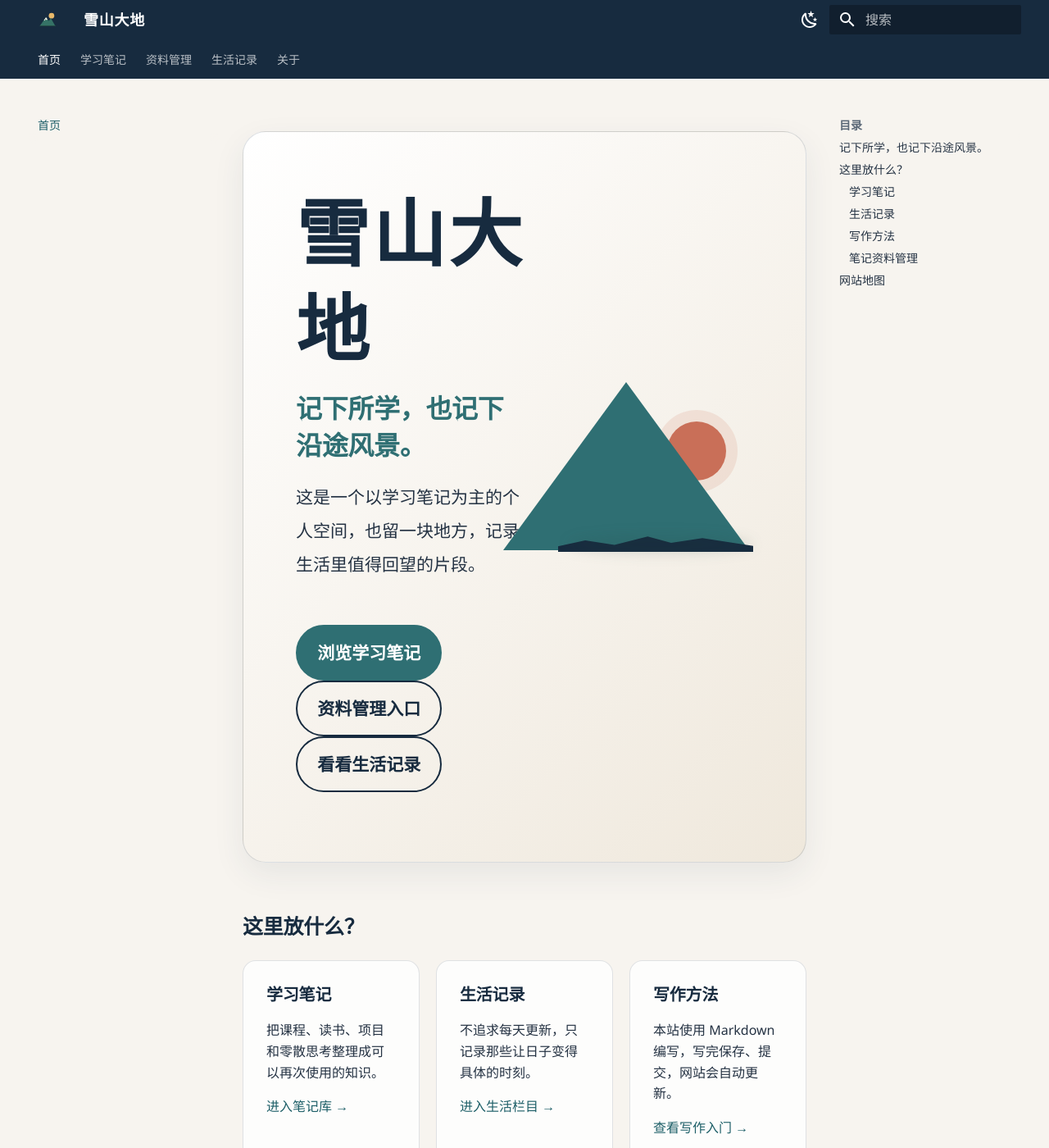
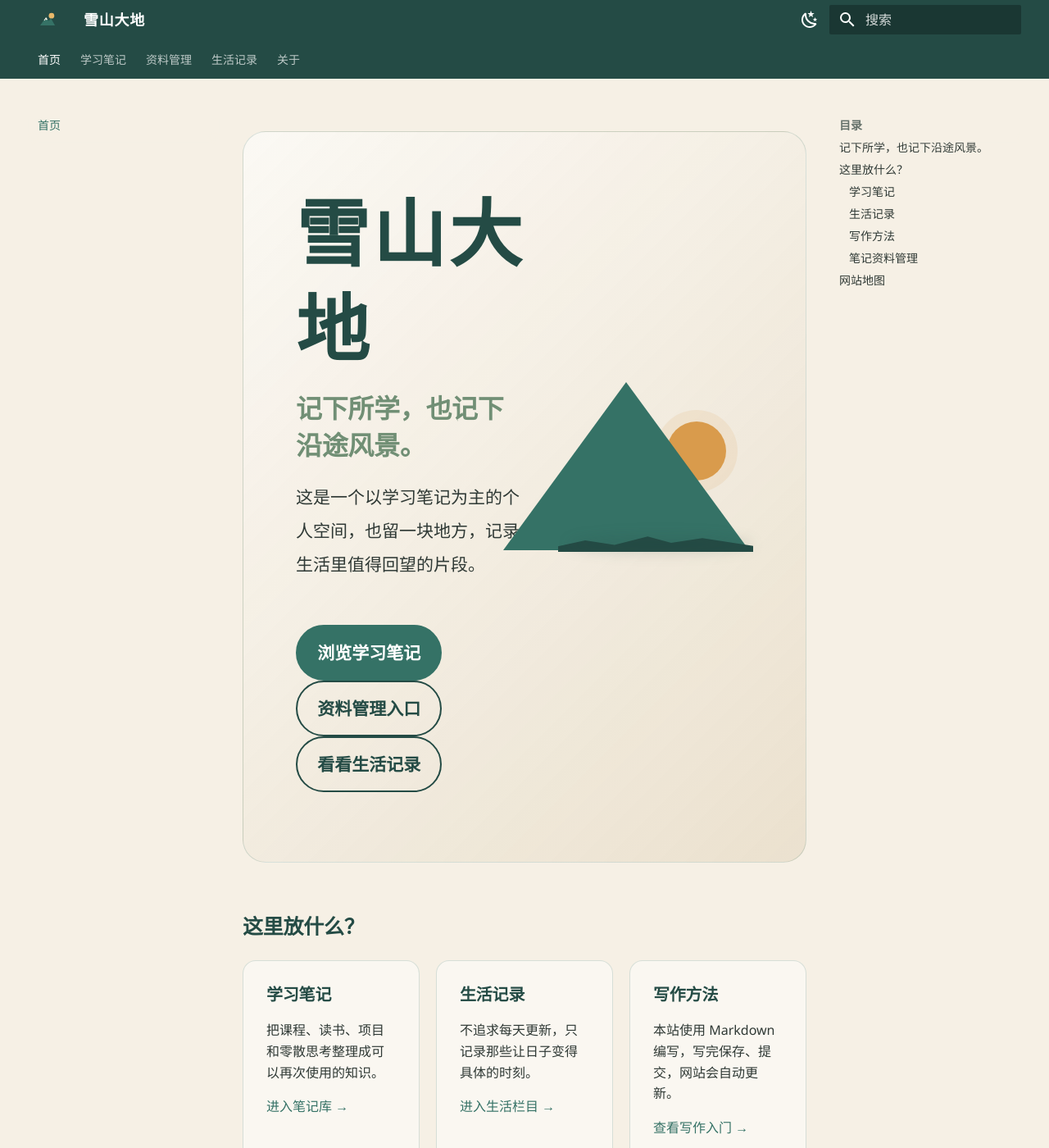
Before and after one commit to Juicydream0701/xueshan-notes, an MkDocs documentation site: the page built from docs/index.md, in a window 1280 px wide and 1400 px high. Shown: the whole window at 82% size. Built offline with MkDocs 1.6.1 and Material for MkDocs 9.7.7, drawn with Linux system fonts in a browser that asks for light colours.

Commit message:
恢复绿色主题并提高顶部文字对比

```diff
--- a/docs/assets/stylesheets/extra.css
+++ b/docs/assets/stylesheets/extra.css
@@ -1,73 +1,74 @@
 :root {
-  --paper: #f7f4ef;
-  --paper-warm: #efe8dc;
-  --navy: #233b53;
-  --navy-deep: #172b3f;
-  --teal: #2f6f73;
-  --coral: #c96f58;
-  --ink: #243243;
+  --paper: #f6f0e5;
+  --pine: #357266;
+  --pine-deep: #244b45;
+  --moss: #718f75;
+  --sun: #d99b4c;
+  --ink: #2f3935;
 }
 
 [data-md-color-scheme="default"] {
   --md-default-bg-color: var(--paper);
   --md-default-fg-color: var(--ink);
-  --md-default-fg-color--light: #5b6877;
-  --md-primary-fg-color: var(--navy-deep);
-  --md-primary-fg-color--light: var(--navy);
-  --md-primary-fg-color--dark: #102132;
-  --md-accent-fg-color: var(--coral);
-  --md-typeset-a-color: #1d5f68;
+  --md-default-fg-color--light: #65716a;
+  --md-primary-fg-color: var(--pine-deep);
+  --md-primary-fg-color--light: var(--pine);
+  --md-primary-fg-color--dark: #193a35;
+  --md-accent-fg-color: var(--sun);
+  --md-typeset-a-color: var(--pine);
 }
 
 [data-md-color-scheme="slate"] {
-  --md-default-bg-color: #172432;
-  --md-default-fg-color: #edf3f7;
-  --md-default-fg-color--light: #bdcad4;
-  --md-primary-fg-color: #14283c;
-  --md-primary-fg-color--light: #2a4660;
-  --md-primary-fg-color--dark: #0d1a28;
-  --md-accent-fg-color: #f0a184;
-  --md-typeset-a-color: #8ed2d2;
+  --md-default-bg-color: #182521;
+  --md-default-fg-color: #e9eee8;
+  --md-default-fg-color--light: #b2c0b7;
+  --md-primary-fg-color: #1d342f;
+  --md-primary-fg-color--light: #2d5148;
+  --md-primary-fg-color--dark: #13221f;
+  --md-accent-fg-color: #e8b86a;
+  --md-typeset-a-color: #9bc6b1;
 }
 
 body { font-family: "Segoe UI", "Microsoft YaHei", sans-serif; }
-.md-header, .md-tabs { background: var(--navy-deep); }
+.md-header, .md-tabs { background: var(--pine-deep); }
 .md-header, .md-header__title, .md-header__title .md-ellipsis,
 .md-header__topic, .md-header__button, .md-header__button .md-icon,
-.md-tabs__link { color: #fff; }
+.md-header a, .md-header .md-icon, .md-tabs__link { color: #fff; }
+.md-search__input::placeholder { color: rgba(255,255,255,.82); }
+.md-search__icon { color: rgba(255,255,255,.92); }
 .md-header__title { font-weight: 700; letter-spacing: .04em; }
-.md-tabs__link:hover, .md-tabs__link--active { color: #fff; background: rgba(255,255,255,.1); }
+.md-tabs__link:hover, .md-tabs__link--active { color: #fff; }
 .md-main__inner { margin-top: 1.2rem; }
 .md-content__inner { max-width: 980px; }
-.md-typeset h1, .md-typeset h2, .md-typeset h3 { color: var(--navy-deep); font-weight: 750; }
+.md-typeset h1, .md-typeset h2, .md-typeset h3 { color: var(--pine-deep); font-weight: 750; }
 [data-md-color-scheme="slate"] .md-typeset h1,
 [data-md-color-scheme="slate"] .md-typeset h2,
-[data-md-color-scheme="slate"] .md-typeset h3 { color: #e5f0f5; }
+[data-md-color-scheme="slate"] .md-typeset h3 { color: #d9e9df; }
 .md-typeset a { text-decoration-thickness: .08em; text-underline-offset: .16em; }
 .md-typeset .md-button { border-radius: 999px; padding: .55em 1.15em; }
-.md-typeset .md-button--primary { background: var(--teal); border-color: var(--teal); color: #fff; }
-.home-hero { display: grid; grid-template-columns: minmax(0, 1.08fr) minmax(220px, .92fr); gap: 2rem; align-items: center; margin: 1rem 0 3rem; padding: clamp(1.5rem, 5vw, 4rem); background: linear-gradient(135deg, #fff, var(--paper-warm)); border: 1px solid rgba(35,59,83,.16); border-radius: 28px; overflow: hidden; box-shadow: 0 14px 38px rgba(35,59,83,.08); }
-[data-md-color-scheme="slate"] .home-hero { background: linear-gradient(135deg, #263e55, #172432); }
+.md-typeset .md-button--primary { background: var(--pine); border-color: var(--pine); }
+.home-hero { display: grid; grid-template-columns: minmax(0, 1.08fr) minmax(220px, .92fr); gap: 2rem; align-items: center; margin: 1rem 0 3rem; padding: clamp(1.5rem, 5vw, 4rem); background: linear-gradient(135deg, rgba(255,255,255,.56), rgba(231,220,199,.75)); border: 1px solid rgba(53,114,102,.18); border-radius: 28px; overflow: hidden; }
+[data-md-color-scheme="slate"] .home-hero { background: linear-gradient(135deg, rgba(45,81,72,.6), rgba(24,37,33,.9)); }
 .hero-copy h1 { margin-bottom: .2em; font-size: clamp(2.4rem, 7vw, 4.8rem); letter-spacing: .04em; }
-.hero-copy h2 { margin-top: 0; font-size: clamp(1.1rem, 2.5vw, 1.65rem); color: var(--teal); }
+.hero-copy h2 { margin-top: 0; font-size: clamp(1.1rem, 2.5vw, 1.65rem); color: var(--moss); }
 .hero-copy p { max-width: 34rem; font-size: 1.05rem; line-height: 1.95; }
 .hero-actions { display: flex; gap: .7rem; flex-wrap: wrap; margin-top: 1.6rem; }
 .hero-mark { position: relative; min-height: 230px; }
 .hero-mark::after { content: ""; position: absolute; left: 5%; right: 0; bottom: 20%; height: 22px; border-radius: 50%; background: rgba(36,75,69,.14); filter: blur(8px); }
-.sun { position: absolute; top: 10%; right: 14%; width: 72px; height: 72px; border-radius: 50%; background: var(--coral); box-shadow: 0 0 0 14px rgba(201,111,88,.14); }
-.mountain { position: absolute; bottom: 22%; width: 0; height: 0; border-left: 120px solid transparent; border-right: 120px solid transparent; border-bottom: 175px solid var(--teal); }
-.mountain-back { left: 7%; opacity: .62; transform: scale(.84); transform-origin: bottom left; border-bottom-color: #79a5a0; }
+.sun { position: absolute; top: 10%; right: 14%; width: 72px; height: 72px; border-radius: 50%; background: var(--sun); box-shadow: 0 0 0 14px rgba(217,155,76,.12); }
+.mountain { position: absolute; bottom: 22%; width: 0; height: 0; border-left: 120px solid transparent; border-right: 120px solid transparent; border-bottom: 175px solid var(--pine); }
+.mountain-back { left: 7%; opacity: .62; transform: scale(.84); transform-origin: bottom left; border-bottom-color: var(--moss); }
 .mountain-front { right: 2%; border-left-width: 150px; border-right-width: 150px; border-bottom-width: 205px; }
-.ridge { position: absolute; left: 0; right: 0; bottom: 21%; height: 24px; background: var(--navy-deep); clip-path: polygon(0 72%, 14% 42%, 29% 65%, 46% 22%, 58% 55%, 74% 31%, 100% 70%, 100% 100%, 0 100%); }
+.ridge { position: absolute; left: 0; right: 0; bottom: 21%; height: 24px; background: var(--pine-deep); clip-path: polygon(0 72%, 14% 42%, 29% 65%, 46% 22%, 58% 55%, 74% 31%, 100% 70%, 100% 100%, 0 100%); }
 .home-grid, .note-index-grid { display: grid; grid-template-columns: repeat(3, minmax(0, 1fr)); gap: 1rem; margin: 1.2rem 0 2rem; }
-.home-card, .note-index-card { padding: 1.3rem 1.4rem; background: rgba(255,255,255,.78); border: 1px solid rgba(35,59,83,.14); border-radius: 16px; transition: transform .2s ease, box-shadow .2s ease; }
-.home-card:hover, .note-index-card:hover { transform: translateY(-3px); box-shadow: 0 12px 30px rgba(35,59,83,.14); }
+.home-card, .note-index-card { padding: 1.3rem 1.4rem; background: rgba(255,255,255,.46); border: 1px solid rgba(53,114,102,.18); border-radius: 16px; transition: transform .2s ease, box-shadow .2s ease; }
+.home-card:hover, .note-index-card:hover { transform: translateY(-3px); box-shadow: 0 12px 30px rgba(36,75,69,.1); }
 .home-card h3, .note-index-card h2 { margin-top: 0; }
 .home-card p, .note-index-card p { min-height: 3.5em; }
-[data-md-color-scheme="slate"] .home-card, [data-md-color-scheme="slate"] .note-index-card { background: rgba(38,62,85,.78); border-color: rgba(237,243,247,.14); }
+[data-md-color-scheme="slate"] .home-card, [data-md-color-scheme="slate"] .note-index-card { background: rgba(45,81,72,.28); }
 .md-typeset table:not([class]) { background: rgba(255,255,255,.3); border-radius: 10px; overflow: hidden; }
 .md-typeset .admonition, .md-typeset details { border-radius: 12px; }
-.managed-hero { margin: 1.2rem 0 2rem; padding: 1.4rem 1.6rem; border: 1px solid rgba(35,59,83,.18); border-left: 5px solid var(--teal); border-radius: 16px; background: rgba(255,255,255,.78); }
+.managed-hero { margin: 1.2rem 0 2rem; padding: 1.4rem 1.6rem; border: 1px solid rgba(53,114,102,.22); border-left: 5px solid var(--pine); border-radius: 16px; background: rgba(255,255,255,.48); }
 .managed-hero h2 { margin-top: 0; }
-[data-md-color-scheme="slate"] .managed-hero { background: rgba(38,62,85,.78); }
+[data-md-color-scheme="slate"] .managed-hero { background: rgba(45,81,72,.28); }
 @media (max-width: 760px) { .home-hero { grid-template-columns: 1fr; } .hero-mark { min-height: 190px; } .home-grid, .note-index-grid { grid-template-columns: 1fr; } }
```
